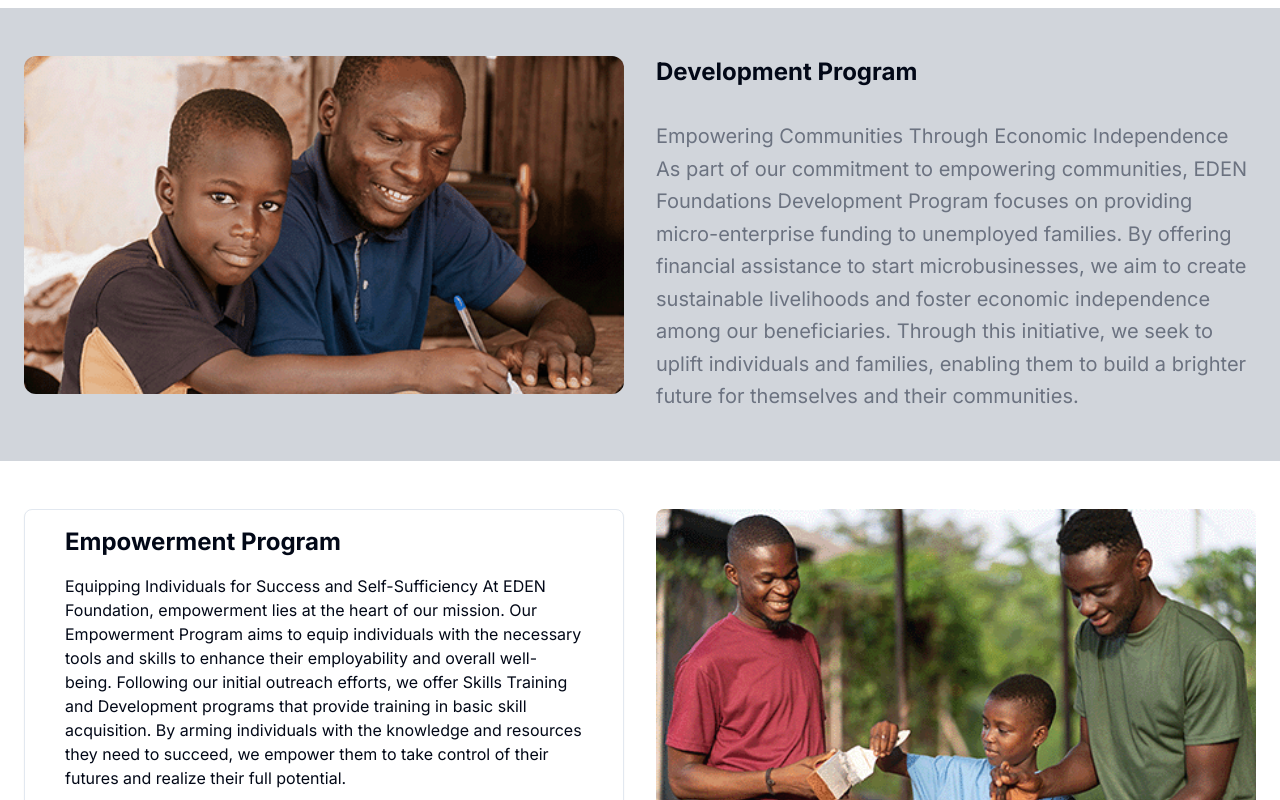
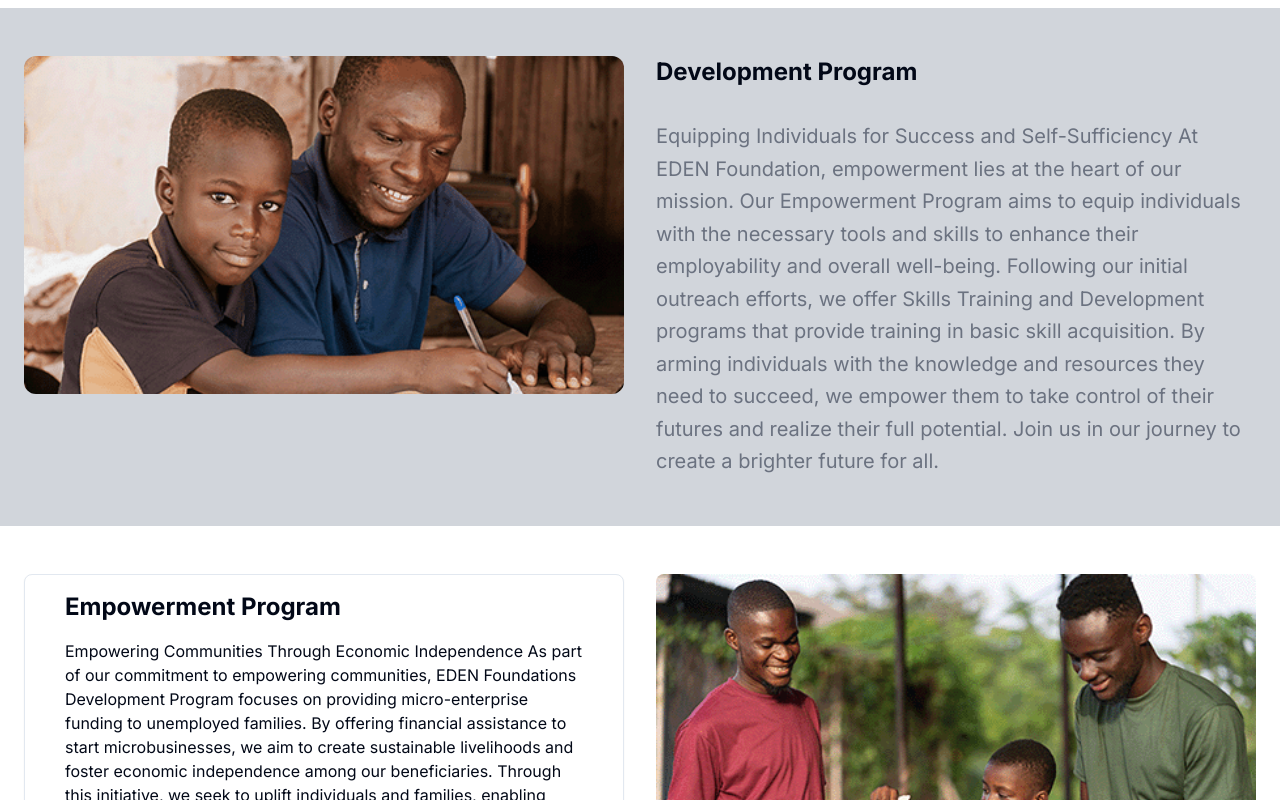
Before and after one commit to konfirmed/eden, a Next.js app: page / in a window 1280 px wide. Shown: the part 1160-1960 px from the top of the page. Built offline with nearby package versions, Linux system fonts and the light colour scheme.

Commit message:
Update component.tsx

```diff
--- a/components/component/component.tsx
+++ b/components/component/component.tsx
@@ -145,8 +145,8 @@ At EDEN Foundation, our Enrichment program is designed to provide vital support
             Development Program
           </p>
           <p className="max-w-[600px] text-gray-500 md:text-xl/relaxed lg:text-base/relaxed xl:text-xl/relaxed dark:text-gray-400">
-            Empowering Communities Through Economic Independence
-            As part of our commitment to empowering communities, EDEN Foundations Development Program focuses on providing micro-enterprise funding to unemployed families. By offering financial assistance to start microbusinesses, we aim to create sustainable livelihoods and foster economic independence among our beneficiaries. Through this initiative, we seek to uplift individuals and families, enabling them to build a brighter future for themselves and their communities.
+            Equipping Individuals for Success and Self-Sufficiency At EDEN Foundation, empowerment lies at the heart of our mission. Our Empowerment Program aims to equip individuals with the necessary tools and skills to enhance their employability and overall well-being. Following our initial outreach efforts, we offer Skills Training and Development programs that provide training in basic skill acquisition. By arming individuals with the knowledge and resources they need to succeed, we empower them to take control of their futures and realize their full potential.
+Join us in our journey to create a brighter future for all.
           </p>
         </div>
       </div>
@@ -160,8 +160,7 @@ At EDEN Foundation, our Enrichment program is designed to provide vital support
               <CardContent>
                 <h3 className="text-2xl font-bold mb-4">Empowerment Program</h3>
                 <p className="mb-4">
-                Equipping Individuals for Success and Self-Sufficiency
-At EDEN Foundation, empowerment lies at the heart of our mission. Our Empowerment Program aims to equip individuals with the necessary tools and skills to enhance their employability and overall well-being. Following our initial outreach efforts, we offer Skills Training and Development programs that provide training in basic skill acquisition. By arming individuals with the knowledge and resources they need to succeed, we empower them to take control of their futures and realize their full potential.
+               Empowering Communities Through Economic Independence As part of our commitment to empowering communities, EDEN Foundations Development Program focuses on providing micro-enterprise funding to unemployed families. By offering financial assistance to start microbusinesses, we aim to create sustainable livelihoods and foster economic independence among our beneficiaries. Through this initiative, we seek to uplift individuals and families, enabling them to build a brighter future for themselves and their communities.
                 </p>
                 <p className="mb-4">Join us in our journey to create a brighter future for all.</p>
               </CardContent>
```
